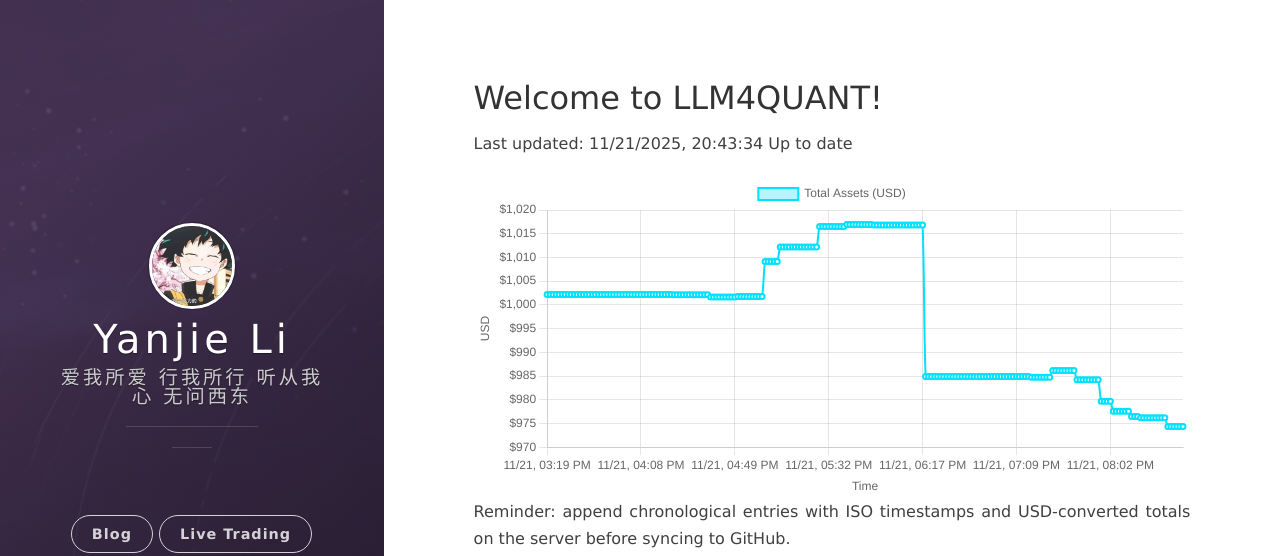
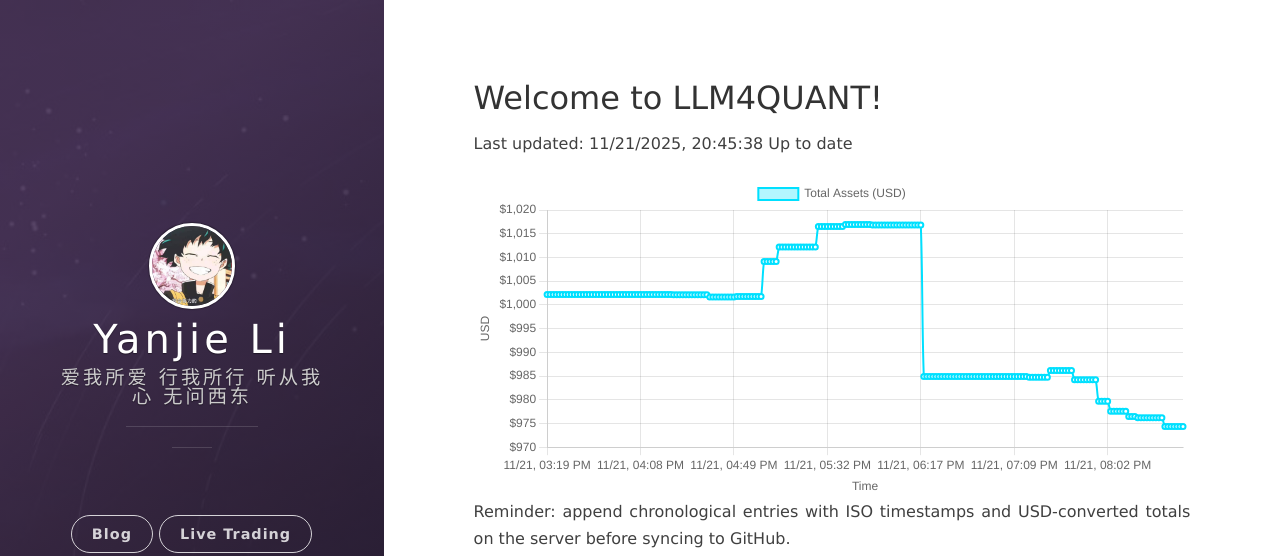
Before and after one commit to leeyegy/leeyegy.github.io, a Jekyll site: the page built from live-trading.html, in a window 1280 px wide. Shown: the top 556 px of the page. Built offline with Jekyll 4.4.1, drawn with Linux system fonts in a browser that asks for light colours; nearby versions of some CDN libraries.

Commit message:
AccountMonitor: update balance history 2025-11-22T04:45:38+08:00

```diff
--- a/assets/data/binance/balance-history.json
+++ b/assets/data/binance/balance-history.json
@@ -1,5 +1,5 @@
 {
-  "generatedAt": "2025-11-22T04:43:34+08:00",
+  "generatedAt": "2025-11-22T04:45:38+08:00",
   "asset": "total_usd_value",
   "history": [
     {
@@ -845,6 +845,10 @@
     {
       "timestamp": "2025-11-22T04:43:34+08:00",
       "totalUsd": 974.36593718
+    },
+    {
+      "timestamp": "2025-11-22T04:45:38+08:00",
+      "totalUsd": 974.36593718
     }
   ]
 }
```
